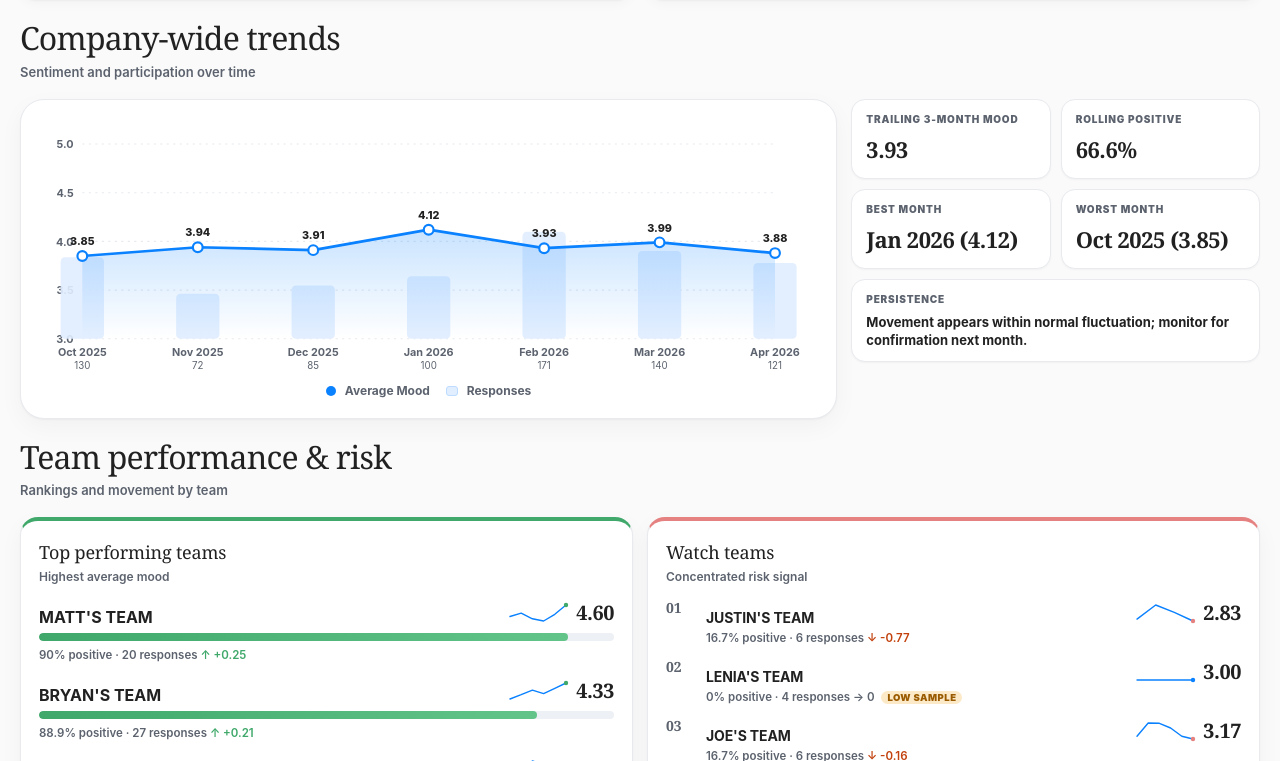
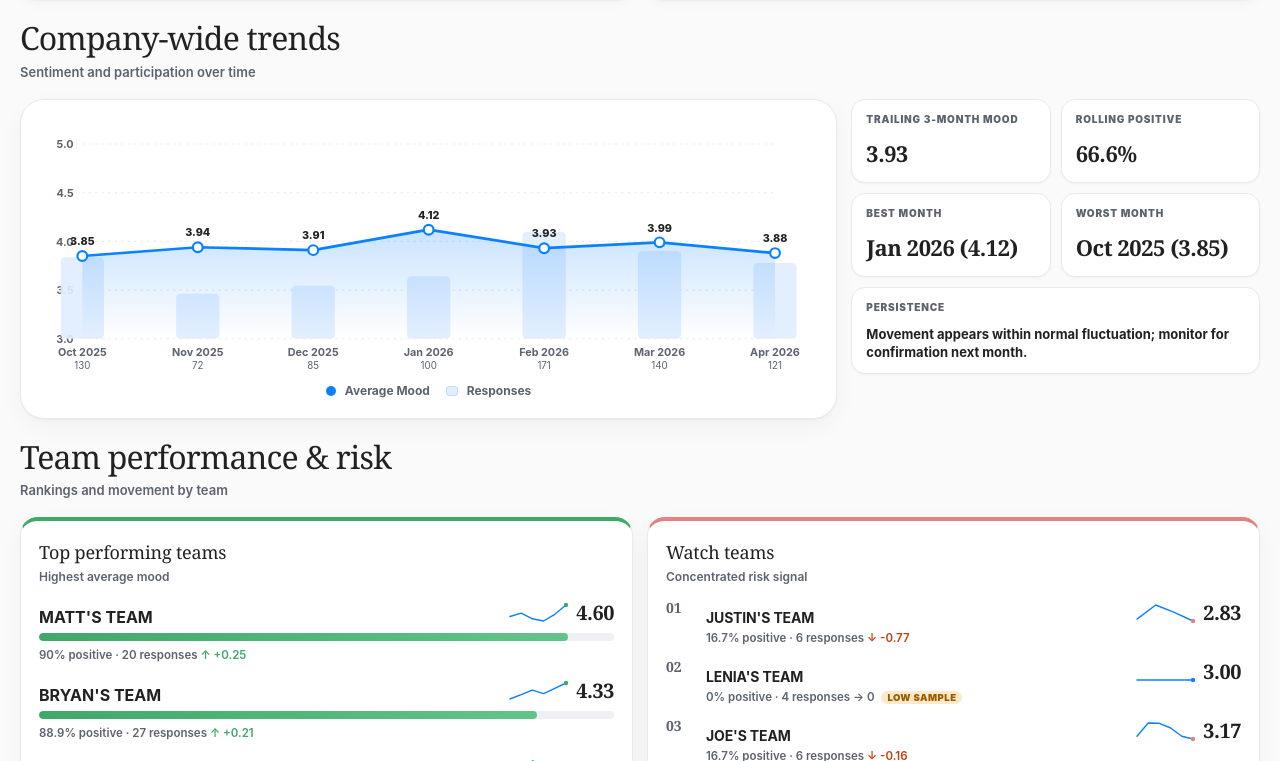
Before and after one commit to jeffrey1892/Lollipop-Monthly-Reports, a Next.js app: page / in a window 1280 px wide. Shown: the part 1459-2220 px from the top of the page. Built offline with nearby package versions, Linux system fonts and the light colour scheme.

Commit message:
Equalize box heights across all multi-column report grids

```diff
--- a/src/app/globals.css
+++ b/src/app/globals.css
@@ -225,6 +225,28 @@
 .action-card-foot{display:flex;flex-direction:column;gap:6px;margin-top:auto;padding-top:6px;border-top:1px solid var(--line)}
 .action-card-foot small{color:var(--muted);font-weight:600}
 .topbar-month-form{display:inline-flex;gap:8px;align-items:center}
+/* Equalize box heights across columns in all multi-column report grids */
+.narrative-grid,.action-grid-v2,.team-perf-grid,.ci-two-col,.team-detail-grid,
+.retention-grid-v2,.quote-grid-v2,.ci-themes-grid,.emotion-grid,.exec-summary-list,
+.notes-grid,.followup-bottom-row,.manager-snapshot-row,.manager-compare-row,
+.trend-card-grid,.manager-action-grid{align-items:stretch}
+.narrative-grid>*,.action-grid-v2>*,.team-perf-grid>*,.ci-two-col>*,
+.team-detail-grid>*,.retention-grid-v2>*,.quote-grid-v2>*,.ci-themes-grid>*,
+.emotion-grid>*,.followup-bottom-row>*,.manager-snapshot-row>*,
+.manager-compare-row>*,.trend-card-grid>*{display:flex;flex-direction:column}
+.narrative-grid>*>.card,.action-grid-v2>*>.card,.team-perf-grid>*>.card,
+.ci-two-col>*>.card,.team-detail-grid>*>.card,.retention-grid-v2>*>.card,
+.quote-grid-v2>*>.card,.ci-themes-grid>*>.card,.emotion-grid>*>.card,
+.followup-bottom-row>*>.card,.manager-snapshot-row>*>.card,
+.manager-compare-row>*>.card,.trend-card-grid>*>.card{flex:1;min-height:0}
+/* Direct card children of stretched grids — make them fill column height */
+.narrative-grid>.card,.narrative-grid>.narrative-card,
+.action-grid-v2>.card,.action-grid-v2>.action-card,
+.team-perf-grid>.card,.team-perf-grid>.team-rank-box,
+.ci-two-col>.card,.team-detail-grid>.card,
+.retention-grid-v2>.card,.retention-grid-v2>.retention-card,
+.emotion-grid>.card,.followup-bottom-row>.card,
+.trend-card-grid>.card{align-self:stretch}
 .manager-page .pages{gap:18px}
 .manager-page main{padding:18px 0 60px}
 .manager-page .exec-header{margin-bottom:0}
@@ -293,7 +315,10 @@ a.link:hover{color:#0866c9}
 .action-details .h3-micro{display:block;margin-bottom:2px;color:var(--muted)}
 
 /* E. Trend chart */
-.trend-card-grid{display:grid;grid-template-columns:2fr 1fr;gap:14px}
+.trend-card-grid{display:grid;grid-template-columns:2fr 1fr;gap:14px;align-items:stretch}
+.trend-card-grid>.trend-chart-card,.trend-card-grid>.trend-stats{height:100%}
+.trend-stats{align-content:stretch}
+.trend-stats>.stat-tile{display:flex;flex-direction:column;justify-content:center;min-height:0}
 .trend-chart-card{padding:18px}
 .trend-chart svg{width:100%;height:auto;display:block}
 .trend-chart-legend{display:flex;gap:16px;justify-content:center;color:var(--muted);font-size:12px;font-weight:700;margin-top:4px}
```
